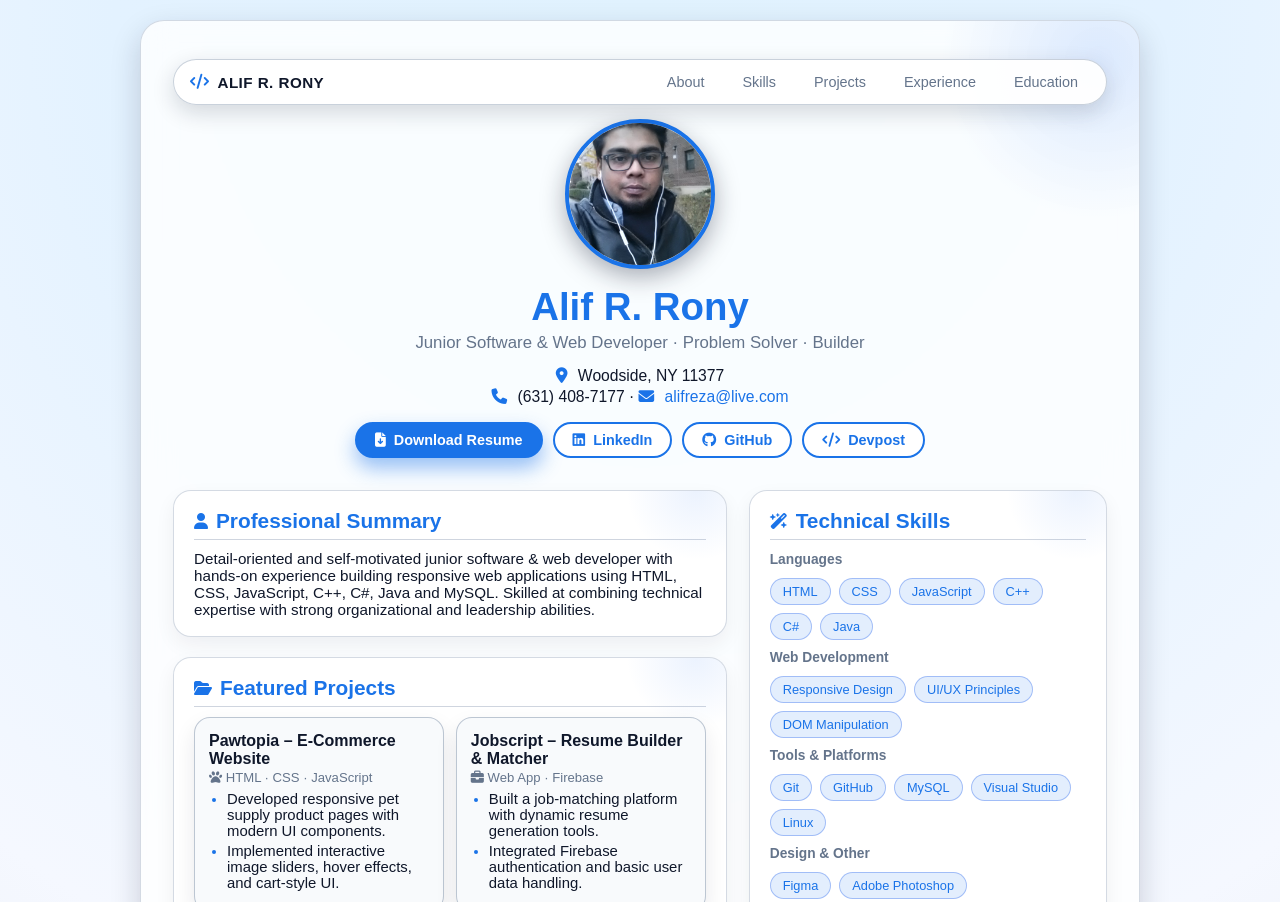
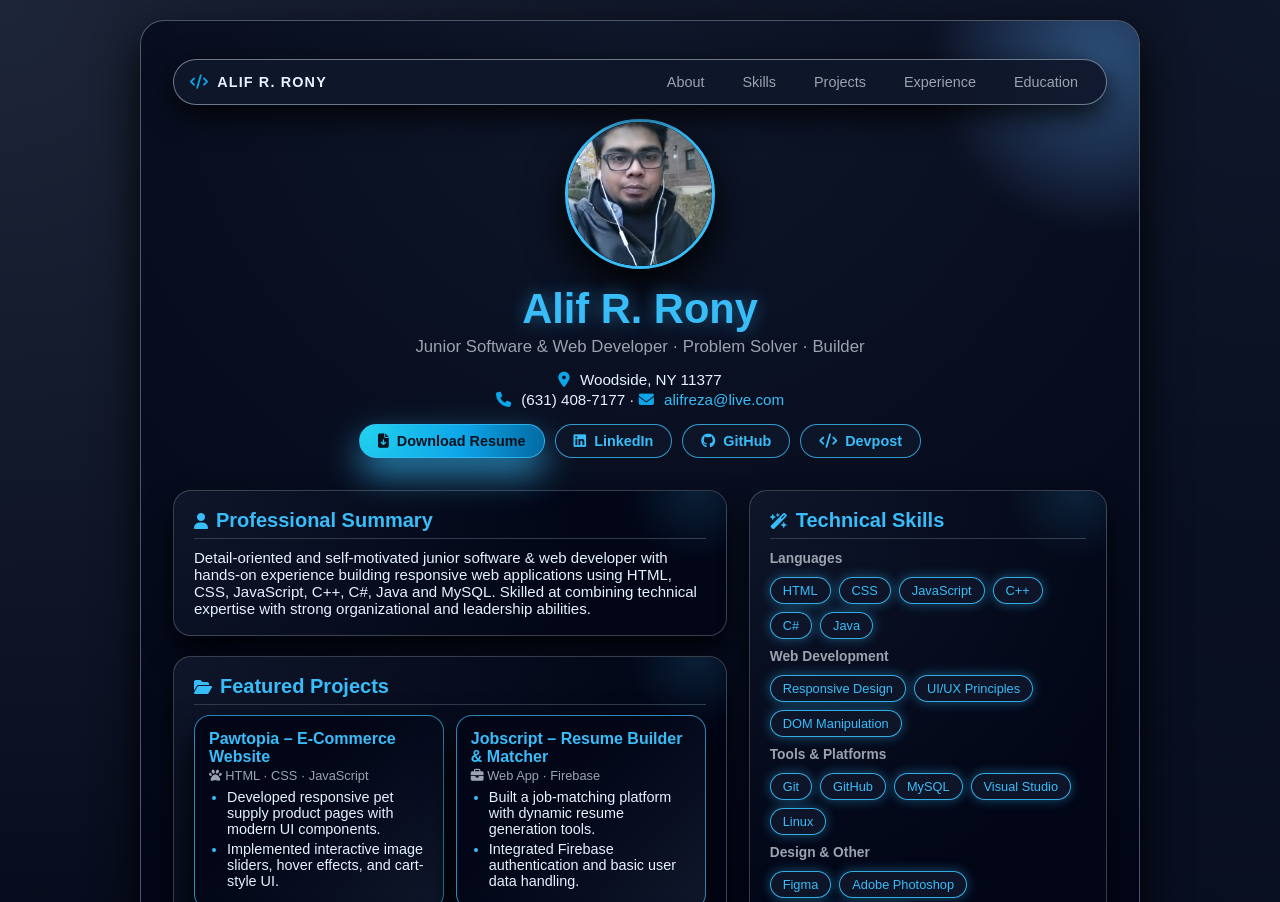
Before and after one commit to UserXX7/My-Portfolio-Website, a plain HTML site: page index.html in a window 1280 px wide. Shown: the top 902 px of the page. Drawn offline with Linux system fonts and the light colour scheme.

Commit message:
Updated color tone

```diff
--- a/index.html
+++ b/index.html
@@ -10,14 +10,15 @@
 
   <style>
   :root {
-      --accent: #1a73e8;
-      --accent-soft: rgba(26, 115, 232, 0.12);
-      --text-main: #0f172a;
-      --text-muted: #64748b;
-      --card-bg: #ffffff;
-      --border-subtle: rgba(148, 163, 184, 0.4);
+    --accent: #0ea5e9;              /* neon cyan */
+    --accent-strong: #38bdf8;
+    --accent-soft: rgba(14, 165, 233, 0.18);
+    --text-main: #e5f2ff;
+    --text-muted: #9ca3af;
+    --card-bg: #020617;
+    --border-subtle: rgba(148, 163, 184, 0.35);
     --radius-lg: 18px;
-      --shadow-soft: 0 12px 30px rgba(15, 23, 42, 0.18);
+    --shadow-soft: 0 18px 45px rgba(0, 0, 0, 0.9);
   }
 
   * {
@@ -32,7 +33,10 @@
 
   body {
     font-family: "Poppins", Arial, sans-serif;
-      background: radial-gradient(circle at top, #e0f2fe 0, #e3f2ff 30%, #f5f8ff 60%, #e5e7eb 100%);
+    background:
+      radial-gradient(circle at top left, #1d2538 0, transparent 55%),
+      radial-gradient(circle at bottom right, #0f172a 0, transparent 55%),
+      radial-gradient(circle at top right, #0f172a 0, #020617 60%);
     margin: 0;
     padding: 20px;
     color: var(--text-main);
@@ -41,12 +45,12 @@
   .container {
     max-width: 1000px;
     margin: auto;
-      background: #ffffffcc;
-      backdrop-filter: blur(16px);
+    background: radial-gradient(circle at top, rgba(15, 23, 42, 0.98) 0, #020617 60%);
+    backdrop-filter: blur(22px);
     padding: 28px 32px 40px;
     border-radius: 24px;
     box-shadow: var(--shadow-soft);
-      border: 1px solid rgba(148, 163, 184, 0.4);
+    border: 1px solid rgba(148, 163, 184, 0.5);
     position: relative;
     overflow: hidden;
   }
@@ -54,11 +58,14 @@
   .container::before {
     content: "";
     position: absolute;
-      width: 320px;
-      height: 320px;
-      background: radial-gradient(circle, rgba(59,130,246,0.18), transparent 70%);
-      top: -120px;
-      right: -120px;
+    width: 380px;
+    height: 380px;
+    background:
+      radial-gradient(circle, rgba(56,189,248,0.25), transparent 60%),
+      radial-gradient(circle, rgba(129,140,248,0.28), transparent 65%);
+    top: -150px;
+    right: -150px;
+    mix-blend-mode: screen;
     pointer-events: none;
     opacity: 0.9;
   }
@@ -72,20 +79,22 @@
     position: sticky;
     top: 10px;
     z-index: 10;
-      background: #ffffffee;
+    background: linear-gradient(90deg, rgba(15,23,42,0.96), rgba(15,23,42,0.94));
     border-radius: 999px;
     padding: 8px 16px;
-      border: 1px solid rgba(148, 163, 184, 0.5);
-      box-shadow: 0 8px 22px rgba(15, 23, 42, 0.16);
+    border: 1px solid rgba(148, 163, 184, 0.7);
+    box-shadow: 0 10px 30px rgba(0,0,0,0.85);
   }
 
   .brand {
     font-weight: 700;
-      letter-spacing: 0.03em;
-      font-size: 0.95rem;
+    letter-spacing: 0.08em;
+    font-size: 0.9rem;
     display: flex;
     align-items: center;
     gap: 8px;
+    text-transform: uppercase;
+    color: var(--text-main);
   }
 
   .brand i {
@@ -107,8 +116,9 @@
   }
 
   .nav-links a:hover {
-      background: var(--accent-soft);
+    background: rgba(15, 23, 42, 0.9);
     color: var(--accent);
+    box-shadow: 0 0 12px rgba(14,165,233,0.6);
   }
 
   /* ====== HEADER / HERO ====== */
@@ -130,25 +140,28 @@
     height: 150px;
     border-radius: 50%;
     object-fit: cover;
-      border: 4px solid var(--accent);
-      box-shadow: 0 8px 24px rgba(15, 23, 42, 0.35);
+    border: 3px solid var(--accent-strong);
+    box-shadow: 0 18px 40px rgba(0,0,0,0.95);
     margin-bottom: 16px;
     display: block;
     margin-left: auto;
     margin-right: auto;
     transition: 0.3s ease;
-      background: #e5e7eb;
+    background: #020617;
   }
 
   .profile-img:hover {
     transform: translateY(-4px) scale(1.05);
-      box-shadow: 0 0 26px rgba(26, 115, 232, 0.75);
+    box-shadow:
+      0 0 28px rgba(56,189,248,0.9),
+      0 18px 45px rgba(0,0,0,1);
   }
 
   h1 {
-      font-size: 2.4rem;
-      color: var(--accent);
+    font-size: 2.6rem;
+    color: var(--accent-strong);
     margin-bottom: 4px;
+    text-shadow: 0 0 18px rgba(56,189,248,0.45);
   }
 
   .subtitle {
@@ -159,12 +172,12 @@
 
   .contact p {
     margin: 3px 0;
-      font-size: 0.98rem;
+    font-size: 0.95rem;
     color: var(--text-main);
   }
 
   .contact a {
-      color: var(--accent);
+    color: var(--accent-strong);
     text-decoration: none;
   }
 
@@ -191,25 +204,26 @@
     gap: 8px;
     padding: 8px 18px;
     border-radius: 999px;
-      border: 2px solid var(--accent);
-      color: var(--accent);
+    border: 1px solid rgba(56,189,248,0.8);
+    color: var(--accent-strong);
     text-decoration: none;
     font-weight: 600;
     font-size: 0.9rem;
     transition: 0.25s ease;
-      background: #ffffff;
+    background: rgba(15,23,42,0.9);
+    box-shadow: 0 0 0 rgba(0,0,0,0);
   }
 
   .links a.primary {
-      background: var(--accent);
-      color: white;
-      box-shadow: 0 10px 20px rgba(26, 115, 232, 0.45);
+    background: radial-gradient(circle at top left, #22d3ee, #0ea5e9 55%, #0369a1);
+    color: #0b1220;
+    box-shadow: 0 16px 35px rgba(56,189,248,0.7);
   }
 
   .links a:hover {
-      background: var(--accent);
-      color: white;
-      box-shadow: 0 0 12px rgba(26, 115, 232, 0.75);
+    background: radial-gradient(circle at top, #0ea5e9, #22d3ee);
+    color: #020617;
+    box-shadow: 0 0 25px rgba(56,189,248,1);
     transform: translateY(-2px);
   }
 
@@ -238,10 +252,10 @@
   .section {
     margin-bottom: 20px;
     text-align: left;
-      background: var(--card-bg);
+    background: radial-gradient(circle at top left, rgba(15,23,42,0.95), #020617 70%);
     padding: 18px 20px;
     border-radius: var(--radius-lg);
-      box-shadow: 0 8px 20px rgba(15, 23, 42, 0.06);
+    box-shadow: 0 14px 28px rgba(0,0,0,0.75);
     border: 1px solid var(--border-subtle);
     position: relative;
     overflow: hidden;
@@ -253,7 +267,7 @@
     width: 140px;
     height: 140px;
     border-radius: 50%;
-      background: radial-gradient(circle, rgba(59,130,246,0.14), transparent 70%);
+    background: radial-gradient(circle, rgba(56,189,248,0.2), transparent 70%);
     top: -70px;
     right: -40px;
     opacity: 0.7;
@@ -261,11 +275,11 @@
   }
 
   .section-title {
-      font-size: 1.3rem;
-      border-bottom: 1px solid rgba(148, 163, 184, 0.45);
+    font-size: 1.25rem;
+    border-bottom: 1px solid rgba(55,65,81,0.9);
     padding-bottom: 6px;
     margin-bottom: 10px;
-      color: var(--accent);
+    color: var(--accent-strong);
     display: flex;
     align-items: center;
     gap: 8px;
@@ -276,27 +290,26 @@
   }
 
   .section p {
-      font-size: 0.95rem;
+    font-size: 0.94rem;
     color: var(--text-main);
   }
 
   .section ul {
     padding-left: 18px;
     margin-top: 4px;
-      font-size: 0.93rem;
+    font-size: 0.9rem;
     color: var(--text-main);
   }
 
   .section ul li {
     margin-bottom: 4px;
-      position: relative;
   }
 
   .section ul li::marker {
-      color: var(--accent);
+    color: var(--accent-strong);
   }
 
-    /* ====== SKILLS AS PILLS ====== */
+  /* ====== SKILLS ====== */
   .skills-wrap {
     display: flex;
     flex-wrap: wrap;
@@ -305,14 +318,15 @@
   }
 
   .skill-pill {
-      background: var(--accent-soft);
+    background: rgba(15,23,42,0.95);
     border-radius: 999px;
     padding: 5px 12px;
     font-size: 0.8rem;
-      color: var(--accent);
-      border: 1px solid rgba(37, 99, 235, 0.35);
+    color: var(--accent-strong);
+    border: 1px solid rgba(56,189,248,0.9);
     font-weight: 500;
     white-space: nowrap;
+    box-shadow: 0 0 12px rgba(56,189,248,0.4);
   }
 
   .skills-subgroup {
@@ -342,11 +356,11 @@
   }
 
   .project-card {
-      background: #f8fafc;
+    background: linear-gradient(135deg, #020617, #020617 40%, #0f172a 100%);
     border-radius: 16px;
     padding: 14px 14px 16px;
-      border: 1px solid rgba(148, 163, 184, 0.6);
-      box-shadow: 0 10px 22px rgba(15, 23, 42, 0.09);
+    border: 1px solid rgba(56,189,248,0.7);
+    box-shadow: 0 18px 35px rgba(0,0,0,0.95);
     transition: 0.25s ease;
     position: relative;
     overflow: hidden;
@@ -356,15 +370,15 @@
     content: "";
     position: absolute;
     inset: 0;
-      background: linear-gradient(135deg, rgba(59,130,246,0.12), transparent);
+    background: radial-gradient(circle at top left, rgba(56,189,248,0.4), transparent 55%);
     opacity: 0;
     transition: 0.25s ease;
+    mix-blend-mode: screen;
   }
 
   .project-card:hover {
-      transform: translateY(-4px);
-      box-shadow: 0 16px 35px rgba(15, 23, 42, 0.18);
-      border-color: rgba(59,130,246,0.7);
+    transform: translateY(-4px) scale(1.01);
+    box-shadow: 0 24px 55px rgba(0,0,0,1);
   }
 
   .project-card:hover::before {
@@ -374,17 +388,18 @@
   .project-title {
     font-weight: 600;
     margin-bottom: 2px;
+    color: var(--accent-strong);
   }
 
   .project-meta {
-      font-size: 0.82rem;
+    font-size: 0.8rem;
     color: var(--text-muted);
     margin-bottom: 6px;
   }
 
-    /* ====== TIMELINE FOR EXPERIENCE ====== */
+  /* ====== EXPERIENCE TIMELINE ====== */
   .timeline {
-      border-left: 2px solid rgba(148, 163, 184, 0.7);
+    border-left: 2px solid rgba(55,65,81,0.9);
     margin-left: 6px;
     padding-left: 16px;
   }
@@ -403,8 +418,8 @@
     width: 10px;
     height: 10px;
     border-radius: 999px;
-      background: var(--accent);
-      box-shadow: 0 0 0 4px rgba(59,130,246,0.25);
+    background: var(--accent-strong);
+    box-shadow: 0 0 0 4px rgba(56,189,248,0.4);
   }
 
   .exp-role {
@@ -428,7 +443,7 @@
     margin-top: 4px;
   }
 
-    /* ====== SMALL FOOTER ====== */
+  /* ====== FOOTER ====== */
   .footer-note {
     margin-top: 22px;
     text-align: center;
@@ -436,6 +451,7 @@
     color: var(--text-muted);
   }
 </style>
+
 </head>
 <body>
 
```
Lines whose indentation alone changed are shown as unchanged.
